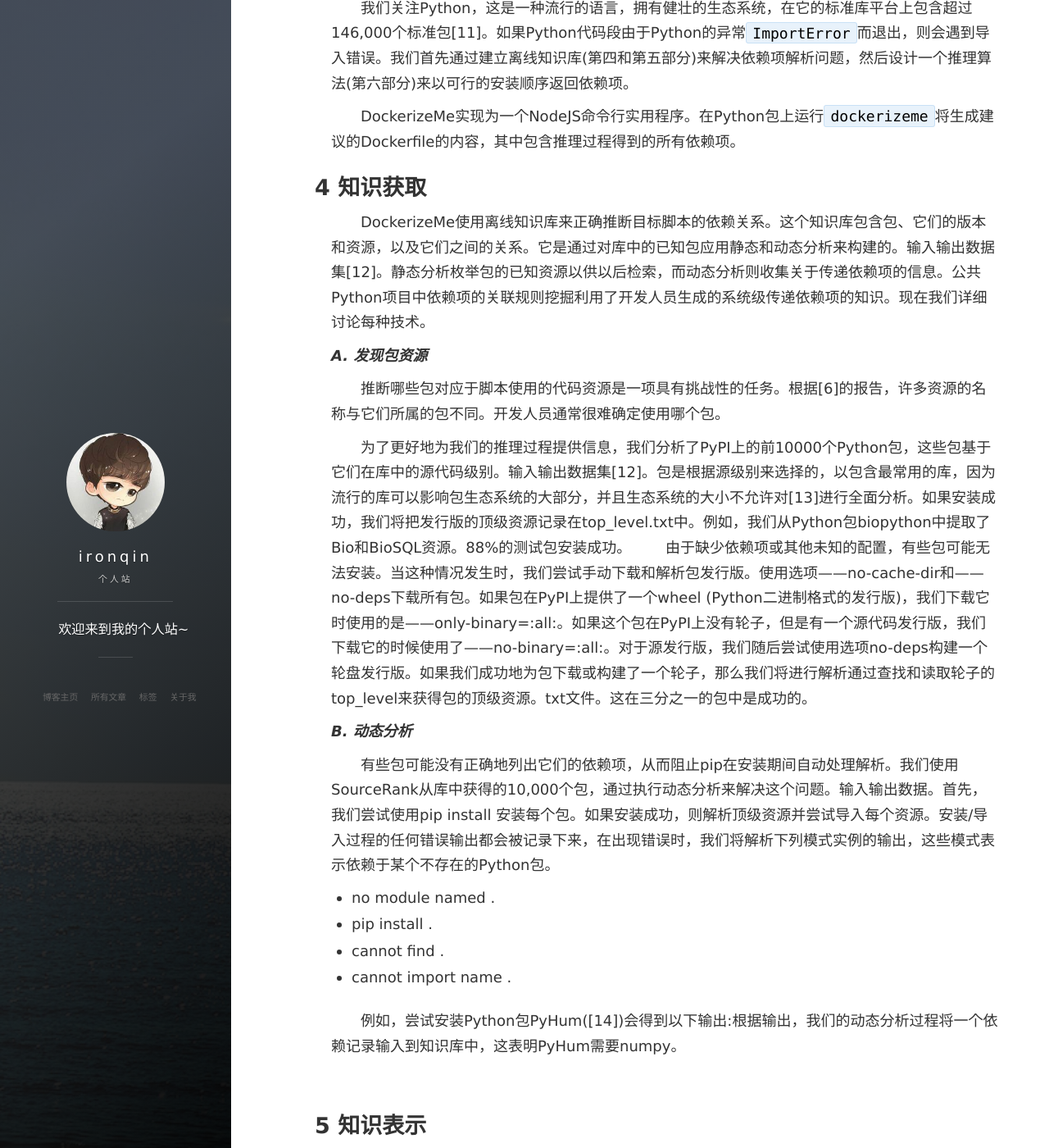
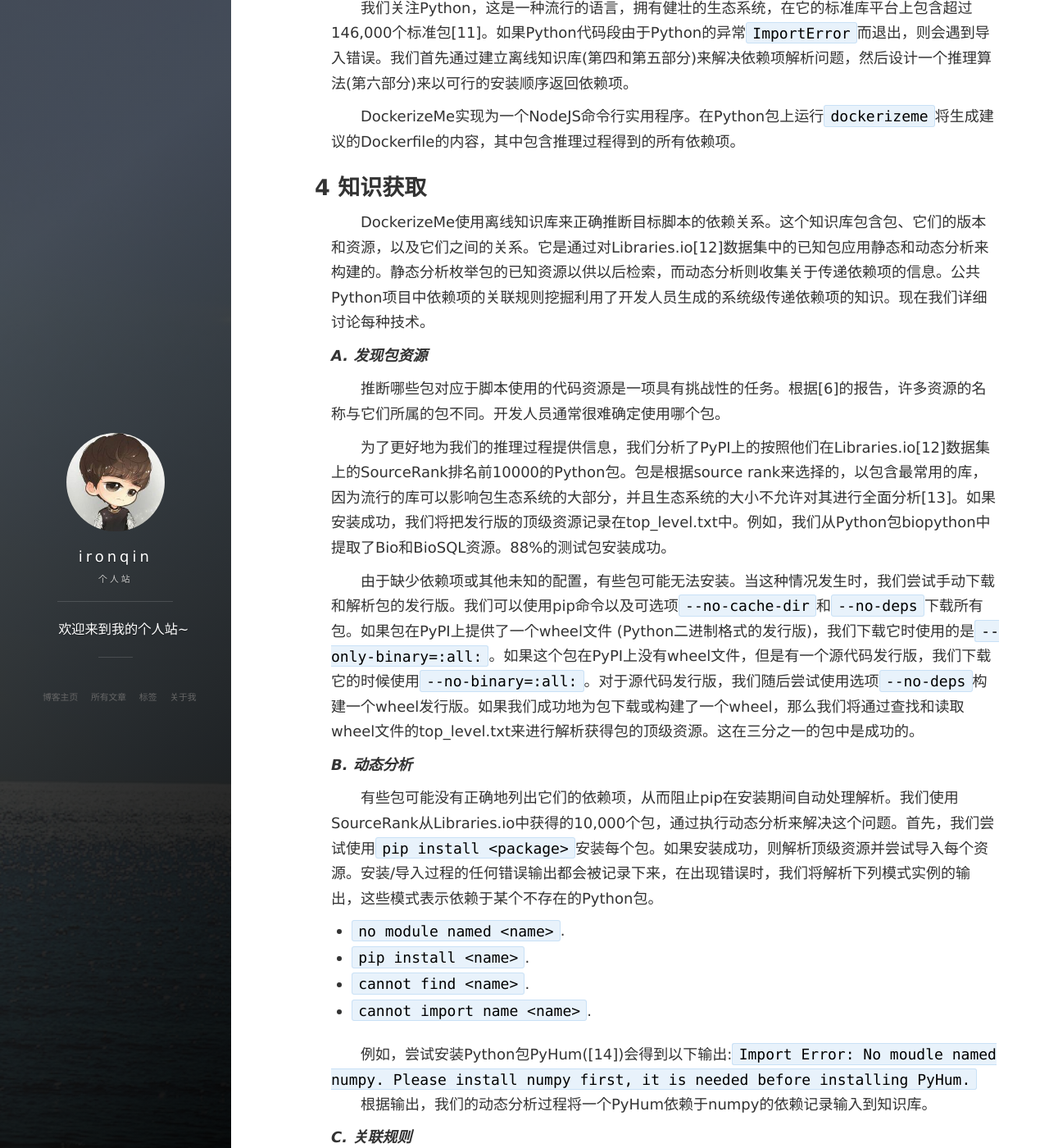
Before and after one commit to qwbjtu2015/ironqin.github.io, a Jekyll site: the page built from _posts/2019-12-25-DockerizeMe.md, in a window 1280 px wide and 1400 px high, scrolled down 2996 px. Shown: the whole window at 82% size. Built offline with Jekyll 4.4.1, drawn with Linux system fonts in a browser that asks for light colours; nearby versions of some CDN libraries; our own code applies the rules of GitHub Pages for plain Markdown files; comment, search, counter and statistics services are not loaded; some of the changed lines change nothing that is shown; some of the changed text lies outside the part shown.

Commit message:
DockerizeMe

```diff
--- a/_posts/2019-12-25-DockerizeMe.md
+++ b/_posts/2019-12-25-DockerizeMe.md
@@ -52,32 +52,48 @@
 
 ## 4 知识获取
 
-&emsp;&emsp;DockerizeMe使用离线知识库来正确推断目标脚本的依赖关系。这个知识库包含包、它们的版本和资源，以及它们之间的关系。它是通过对库中的已知包应用静态和动态分析来构建的。输入输出数据集[12]。静态分析枚举包的已知资源以供以后检索，而动态分析则收集关于传递依赖项的信息。公共Python项目中依赖项的关联规则挖掘利用了开发人员生成的系统级传递依赖项的知识。现在我们详细讨论每种技术。
+&emsp;&emsp;DockerizeMe使用离线知识库来正确推断目标脚本的依赖关系。这个知识库包含包、它们的版本和资源，以及它们之间的关系。它是通过对Libraries.io[12]数据集中的已知包应用静态和动态分析来构建的。静态分析枚举包的已知资源以供以后检索，而动态分析则收集关于传递依赖项的信息。公共Python项目中依赖项的关联规则挖掘利用了开发人员生成的系统级传递依赖项的知识。现在我们详细讨论每种技术。
 
 ***A. 发现包资源***
 
 &emsp;&emsp;推断哪些包对应于脚本使用的代码资源是一项具有挑战性的任务。根据[6]的报告，许多资源的名称与它们所属的包不同。开发人员通常很难确定使用哪个包。
 
+&emsp;&emsp;为了更好地为我们的推理过程提供信息，我们分析了PyPI上的按照他们在Libraries.io[12]数据集上的SourceRank排名前10000的Python包。包是根据source rank来选择的，以包含最常用的库，因为流行的库可以影响包生态系统的大部分，并且生态系统的大小不允许对其进行全面分析[13]。如果安装成功，我们将把发行版的顶级资源记录在top_level.txt中。例如，我们从Python包biopython中提取了Bio和BioSQL资源。88%的测试包安装成功。
 
-&emsp;&emsp;为了更好地为我们的推理过程提供信息，我们分析了PyPI上的前10000个Python包，这些包基于它们在库中的源代码级别。输入输出数据集[12]。包是根据源级别来选择的，以包含最常用的库，因为流行的库可以影响包生态系统的大部分，并且生态系统的大小不允许对[13]进行全面分析。如果安装成功，我们将把发行版的顶级资源记录在top_level.txt中。例如，我们从Python包biopython中提取了Bio和BioSQL资源。88%的测试包安装成功。
-&emsp;&emsp;由于缺少依赖项或其他未知的配置，有些包可能无法安装。当这种情况发生时，我们尝试手动下载和解析包发行版。使用选项——no-cache-dir和——no-deps下载所有包。如果包在PyPI上提供了一个wheel (Python二进制格式的发行版)，我们下载它时使用的是——only-binary=:all:。如果这个包在PyPI上没有轮子，但是有一个源代码发行版，我们下载它的时候使用了——no-binary=:all:。对于源发行版，我们随后尝试使用选项no-deps构建一个轮盘发行版。如果我们成功地为包下载或构建了一个轮子，那么我们将进行解析通过查找和读取轮子的top_level来获得包的顶级资源。txt文件。这在三分之一的包中是成功的。
+&emsp;&emsp;由于缺少依赖项或其他未知的配置，有些包可能无法安装。当这种情况发生时，我们尝试手动下载和解析包的发行版。我们可以使用pip命令以及可选项`--no-cache-dir`和`--no-deps`下载所有包。如果包在PyPI上提供了一个wheel文件 (Python二进制格式的发行版)，我们下载它时使用的是`--only-binary=:all:`。如果这个包在PyPI上没有wheel文件，但是有一个源代码发行版，我们下载它的时候使用`--no-binary=:all:`。对于源代码发行版，我们随后尝试使用选项`--no-deps`构建一个wheel发行版。如果我们成功地为包下载或构建了一个wheel，那么我们将通过查找和读取wheel文件的top_level.txt来进行解析获得包的顶级资源。这在三分之一的包中是成功的。
 
 ***B. 动态分析***
 
-&emsp;&emsp;有些包可能没有正确地列出它们的依赖项，从而阻止pip在安装期间自动处理解析。我们使用SourceRank从库中获得的10,000个包，通过执行动态分析来解决这个问题。输入输出数据。首先，我们尝试使用pip install <package>安装每个包。如果安装成功，则解析顶级资源并尝试导入每个资源。安装/导入过程的任何错误输出都会被记录下来，在出现错误时，我们将解析下列模式实例的输出，这些模式表示依赖于某个不存在的Python包。
- * no module named <name>.
- * pip install <name>.
- * cannot find <name>.
- * cannot import name <name>.
+&emsp;&emsp;有些包可能没有正确地列出它们的依赖项，从而阻止pip在安装期间自动处理解析。我们使用SourceRank从Libraries.io中获得的10,000个包，通过执行动态分析来解决这个问题。首先，我们尝试使用`pip install <package>`安装每个包。如果安装成功，则解析顶级资源并尝试导入每个资源。安装/导入过程的任何错误输出都会被记录下来，在出现错误时，我们将解析下列模式实例的输出，这些模式表示依赖于某个不存在的Python包。
+ * `no module named <name>`.
+ * `pip install <name>`.
+ * `cannot find <name>`.
+ * `cannot import name <name>`.
 
-&emsp;&emsp;例如，尝试安装Python包PyHum([14])会得到以下输出:根据输出，我们的动态分析过程将一个依赖记录输入到知识库中，这表明PyHum需要numpy。
+&emsp;&emsp;例如，尝试安装Python包PyHum([14])会得到以下输出:`Import Error: No moudle named numpy. Please install numpy first, it is needed before installing PyHum.`
+&emsp;&emsp;根据输出，我们的动态分析过程将一个PyHum依赖于numpy的依赖记录输入到知识库。
 
-&emsp;&emsp;
-&emsp;&emsp;
-&emsp;&emsp;
-&emsp;&emsp;
-&emsp;&emsp;
-&emsp;&emsp;
+***C. 关联规则***
+
+&emsp;&emsp;如果安装失败并且找不到或构建不了wheel，静态和动态分析就不能提供关于包的有意义的信息。动态分析也可能由于非标准的错误消息或对C库中未知头文件的引用而无法找到包的依赖项。在其他情况下，依赖项可能是可选的，或者仅与另一个包一起需要。这是一个使用RavenSentry进行错误日志记录的简单Flask应用。
+
+![Fig2](/images/posts/paper/DockerizeMe-fig2.png "Fig2 简单Flask例子")
+
+&emsp;&emsp;在安装了Flask和Raven之后，运行这个Flask的app会导致`ImportError: No module named blinker`。该系统还必须具有blinker，一个对象信令库，用于Raven与Flask正确通信。
+
+&emsp;&emsp;DockerizeMe通过使用从现有Python环境配置中学习到的规则来扩展其知识库，从而解决了这些问题。我们的目标是一个包含apt和pip安装命令的Dockerfile的公共GitHub仓库。目标仓库的列表是从谷歌BigQuery中挖掘出来的。
+&emsp;&emsp; *a)从Dockerfile中提取项目：*我们检查每个repo的Dockerfile，查找`exec`和`shell`格式的所有`RUN`命令。命令被规范化以删除新行和转义字符。如果该命令是exec格式的，则它还将被转换为单个命令字符串。如果一个命令字符串包含一个以上的命令，由&&、||或;分隔，它被分割成一个单独命令的列表。
+
+&emsp;&emsp;所有以“-”开头的标记都被假定为命令标志并被忽略。在其余的词语中，以apt-get install开头的命令被解析为apt包，而以pip install开头的命令被解析为pip包。此外，通过使用apt-cache程序检查已知apt包的列表，可以验证已解析的apt包是否存在。解析过的pip包通过检查PyPI来验证是否存在。
+
+&emsp;&emsp;*b)从requirements文件中提取项目:*一些项目从requirements文件中安装Python依赖项。典型的命名约定是`requirements.txt`或`requirements-<env>.txt`，其中`env`可能是一个类似于生产或开发的环境。我们寻找并解析所有满足任一命名约定的requirements文件，使用PEP 508指定的requirements格式的最常见子集提取项目需求文件中的所有包说明符。任何发现的包都将被验证是否存在于PyPI上，如果存在，则包括在pip包集合中。
+
+&emsp;&emsp;*c)事务格式:*将每个项目解析后的依赖项转换为关联规则挖掘的中间事务格式。每个项目都被认为是一个单独的事务，它的包依赖关系被写为一个空格分隔的行。包名以包管理系统的名称(apt_或pip_)作为前缀。这既可以防止名称冲突，又可以在生成关联规则时保留系统信息。
+例如，下面的Dockerfile被解析为事务：`apt_libmemcached-dev pip_pylibmc`
+
+![Fig3](/images/posts/paper/DockerizeMe-fig3.png "Fig3 Dockerfile转换示例")
+
+&emsp;&emsp;*d)规则生成:*关联规则由事务数据生成，使用来自R语言`arules`包的apriori算法实现。 我们使用默认的最小置信水平0.8。规则限制为最大长度为2的规则，即在前件中有一个包，在后件中有一个包。最小支持被选择来限制在事务数据中至少有三个实例的项集。选择支持级别是为了过滤随机发生的项目集。
 
 ## 5 知识表示
 
```
Also changed, not shown: images/posts/paper/DockerizeMe-fig2.png (added), images/posts/paper/DockerizeMe-fig3.png (added).
